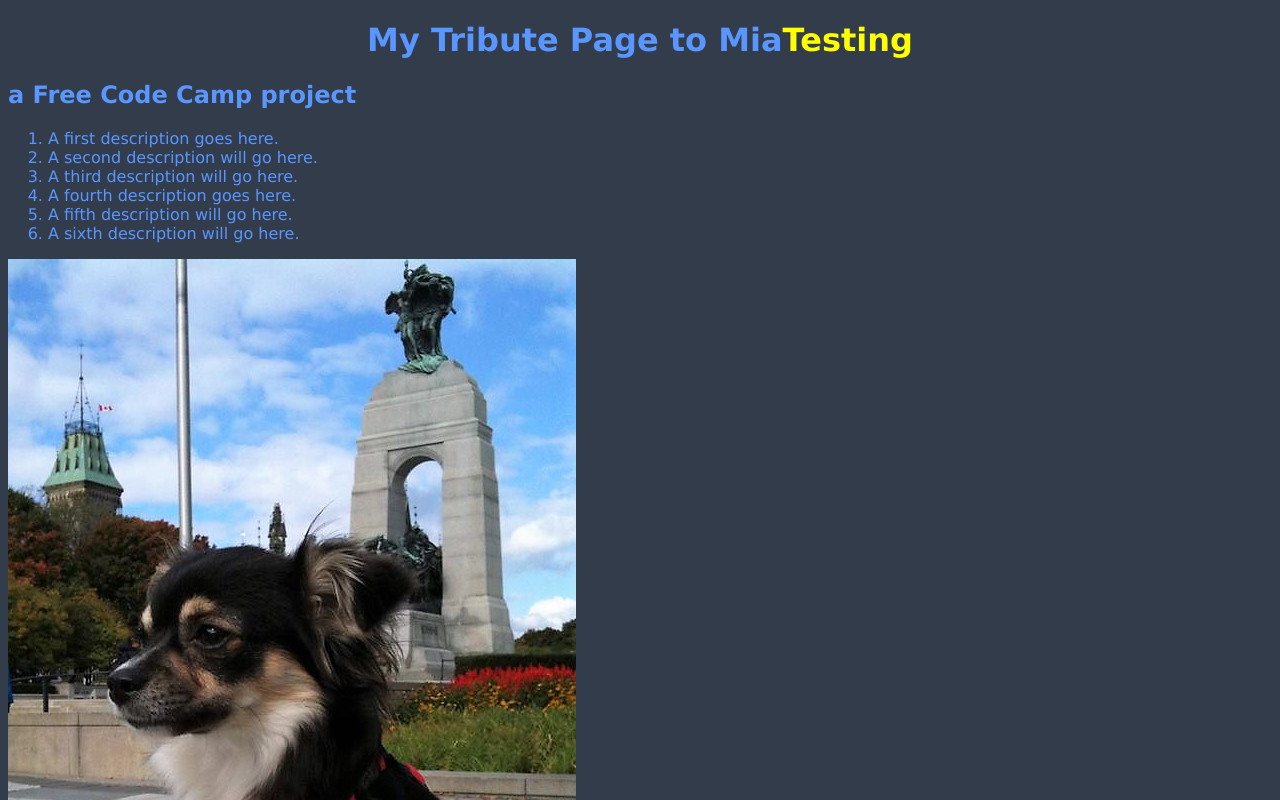
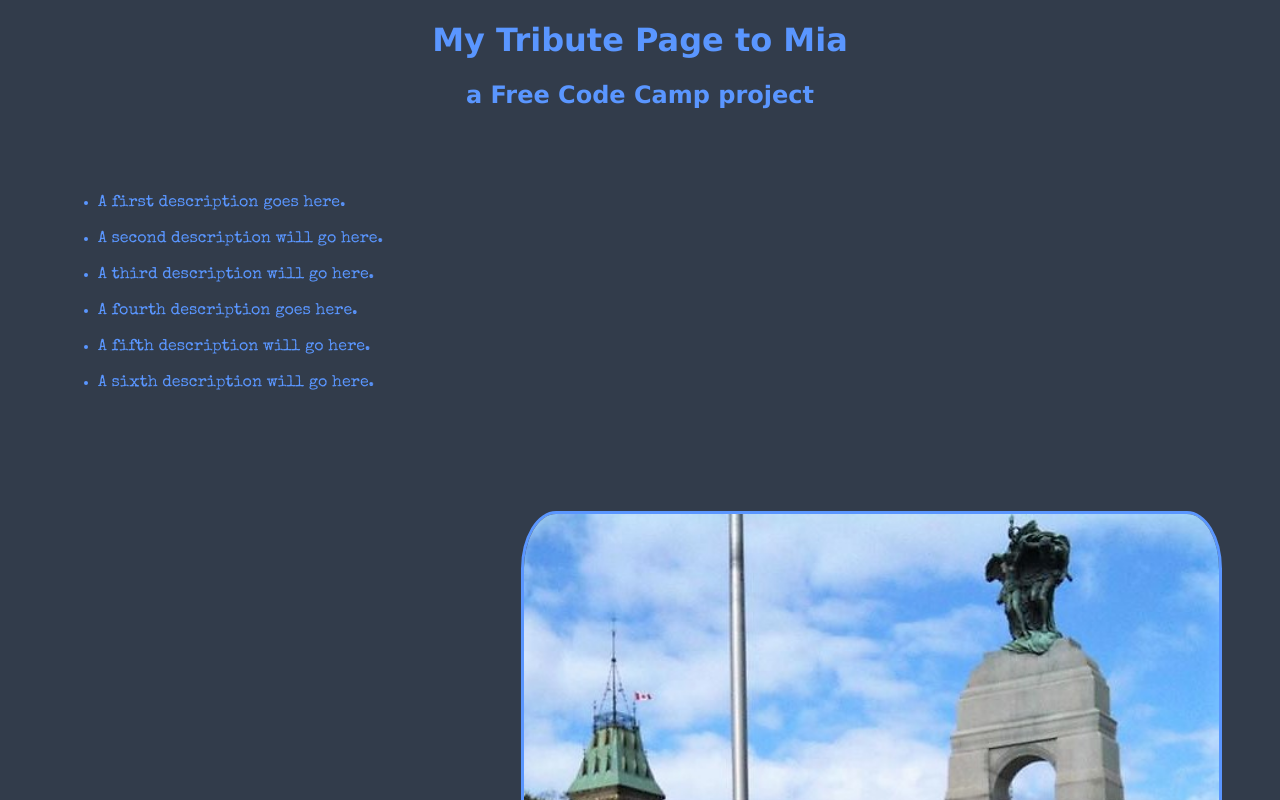
Before and after one commit to Soupedenuit/soupedenuit.github.io, a plain HTML site: page index.html in a window 1280 px wide. Shown: the top 800 px of the page. Drawn offline with nearby package versions, Linux system fonts and the light colour scheme.

Commit message:
Add files via upload

```diff
--- a/tribute.css
+++ b/tribute.css
@@ -2,23 +2,27 @@ body {
   font-family:verdana;
   color:rgb(90,150,255);
   background-color:rgb(50,60,75);
-
 }
 
-h1 {
+h1, h2 {
   text-align:center;
 }
 
-p: {
-  font-family:'Special Elite' verdana;
+#description {
+  font-family:'Special Elite', verdana;margin:50px;float:left;width:30%;
 }
 
-.image {
-  background-image:url("miaCopy.jpg");
-  opacity:0.2;
+ol {
+  list-style-type: disc;
 }
 
-h1::after {
-  content:"Testing";
-  color:yellow;
+li {
+  margin-bottom: 20px;
 }
+
+#Mia {
+  margin:50px;float:right;width:55%;
+  border-style: solid;
+  border-color: rgb(90,150,255);
+  border-radius: 5%;
+}
```
